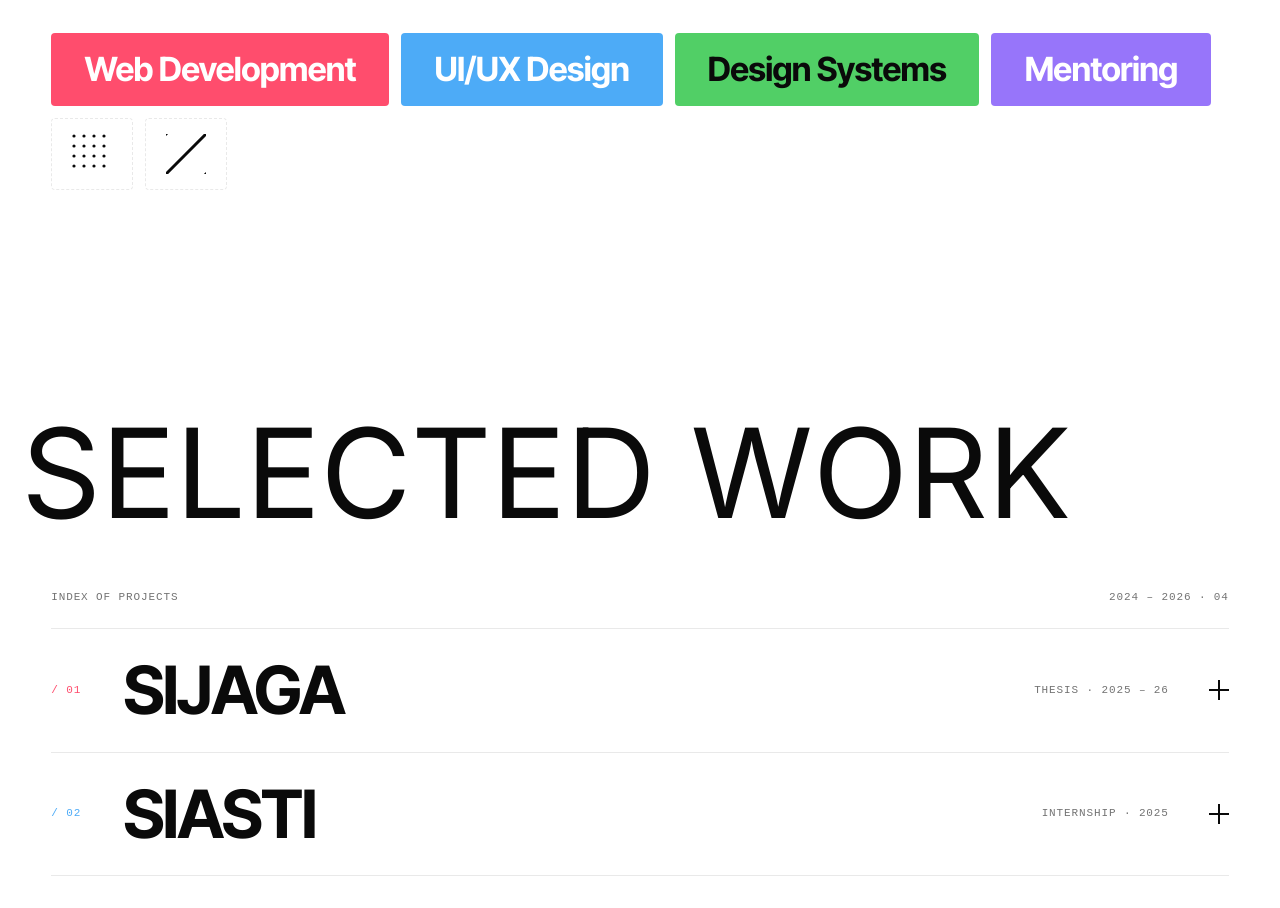
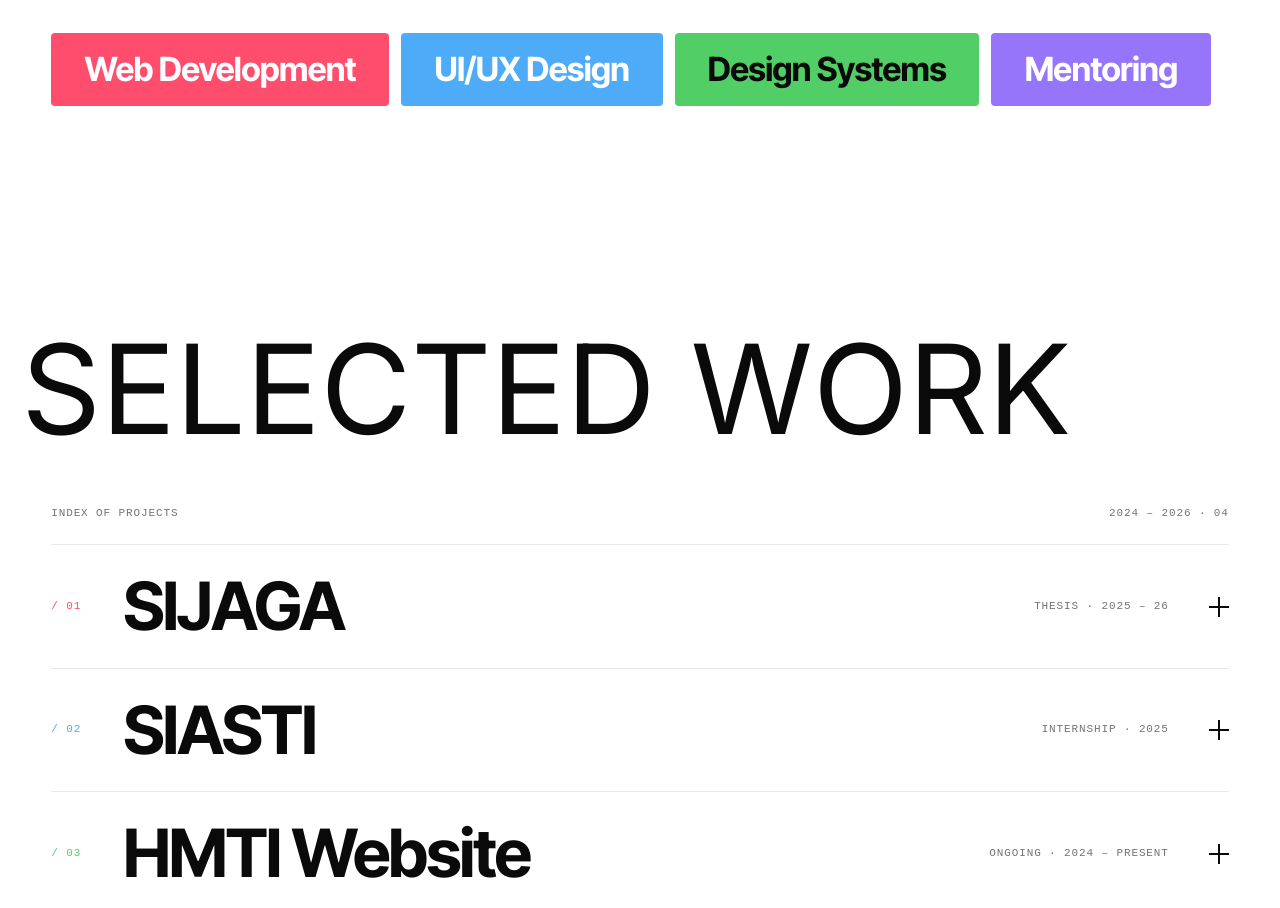
Before and after one commit to juanKuganda/portofoliov3, a React (Vite) app: page / in a window 1280 px wide. Shown: the part 1434-2342 px from the top of the page. Built offline with nearby package versions, Linux system fonts and the light colour scheme; a web font is replaced by a local one.

Commit message:
Statement: remove meaningless decorative pattern pills (keep 4 skill pills)

```diff
--- a/src/components/Statement.tsx
+++ b/src/components/Statement.tsx
@@ -120,30 +120,6 @@ export default function Statement() {
             {s.label}
           </span>
         ))}
-        <span className="st-pill st-pattern" aria-hidden="true">
-          <svg viewBox="0 0 40 40" width="40" height="40">
-            <defs>
-              <pattern
-                id="st-dots"
-                width="10"
-                height="10"
-                patternUnits="userSpaceOnUse"
-              >
-                <circle cx="2" cy="2" r="1.6" fill="currentColor" />
-              </pattern>
-            </defs>
-            <rect width="40" height="40" fill="url(#st-dots)" />
-          </svg>
-        </span>
-        <span className="st-pill st-pattern" aria-hidden="true">
-          <svg viewBox="0 0 40 40" width="40" height="40">
-            <path
-              d="M-8 8 L8 -8 M0 40 L40 0 M32 48 L48 32"
-              stroke="currentColor"
-              strokeWidth="3"
-            />
-          </svg>
-        </span>
       </div>
     </section>
   );
--- a/src/index.css
+++ b/src/index.css
@@ -1235,20 +1235,6 @@ a {
   border-color: var(--signal);
   color: var(--signal);
 }
-.st-pattern {
-  padding: 0.45em 0.6em;
-  color: var(--ink);
-  border: 1.5px dashed var(--line-strong, var(--line));
-  border-radius: 4px;
-  transition: transform 0.35s var(--ease), border-color 0.35s var(--ease);
-}
-.st-pattern:hover {
-  transform: rotate(6deg) scale(1.05);
-  border-color: var(--signal);
-}
-.st-pattern svg {
-  display: block;
-}
 @media (max-width: 768px) {
   .st-headline {
     font-size: clamp(34px, 10.5vw, 56px);
```
